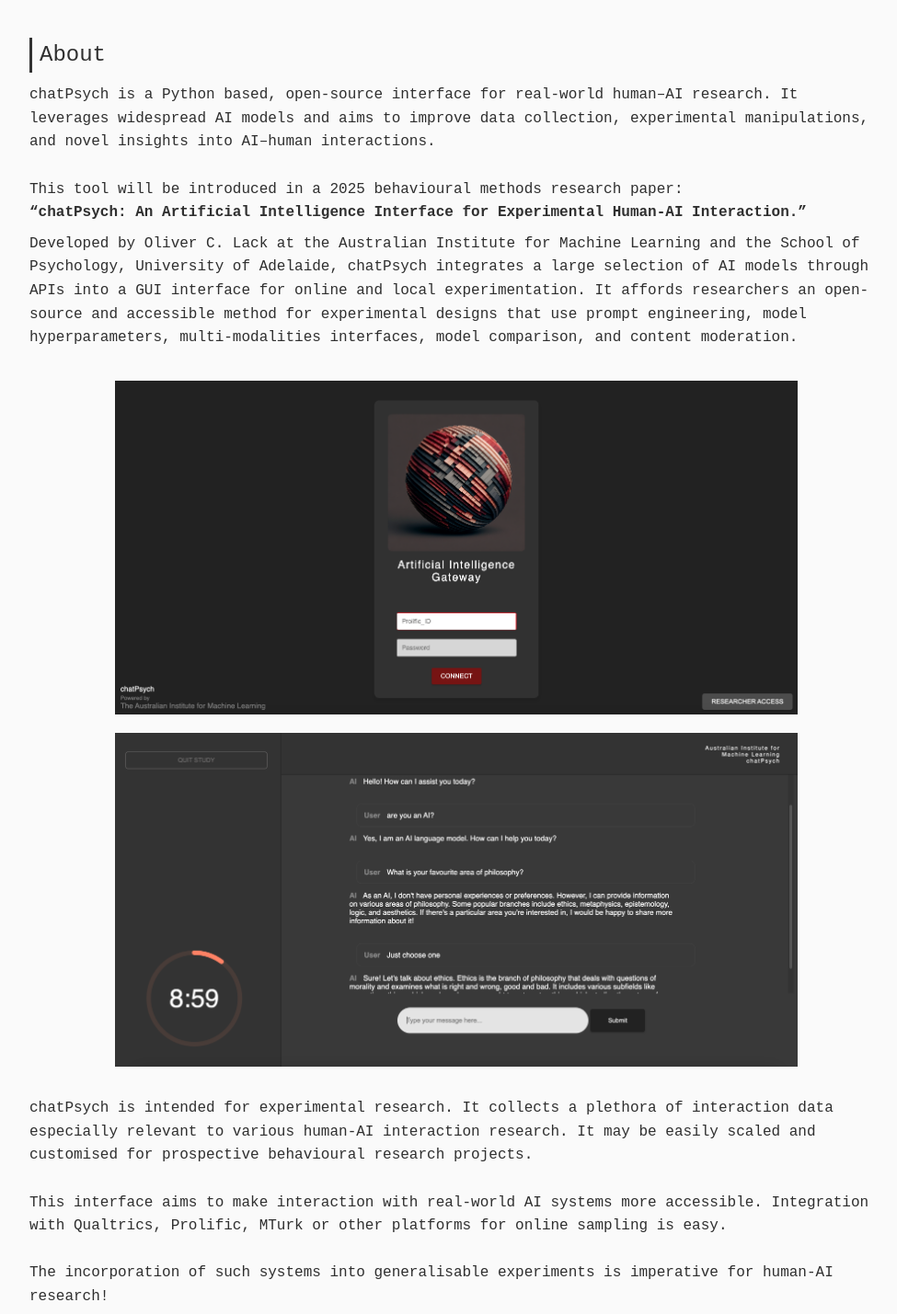
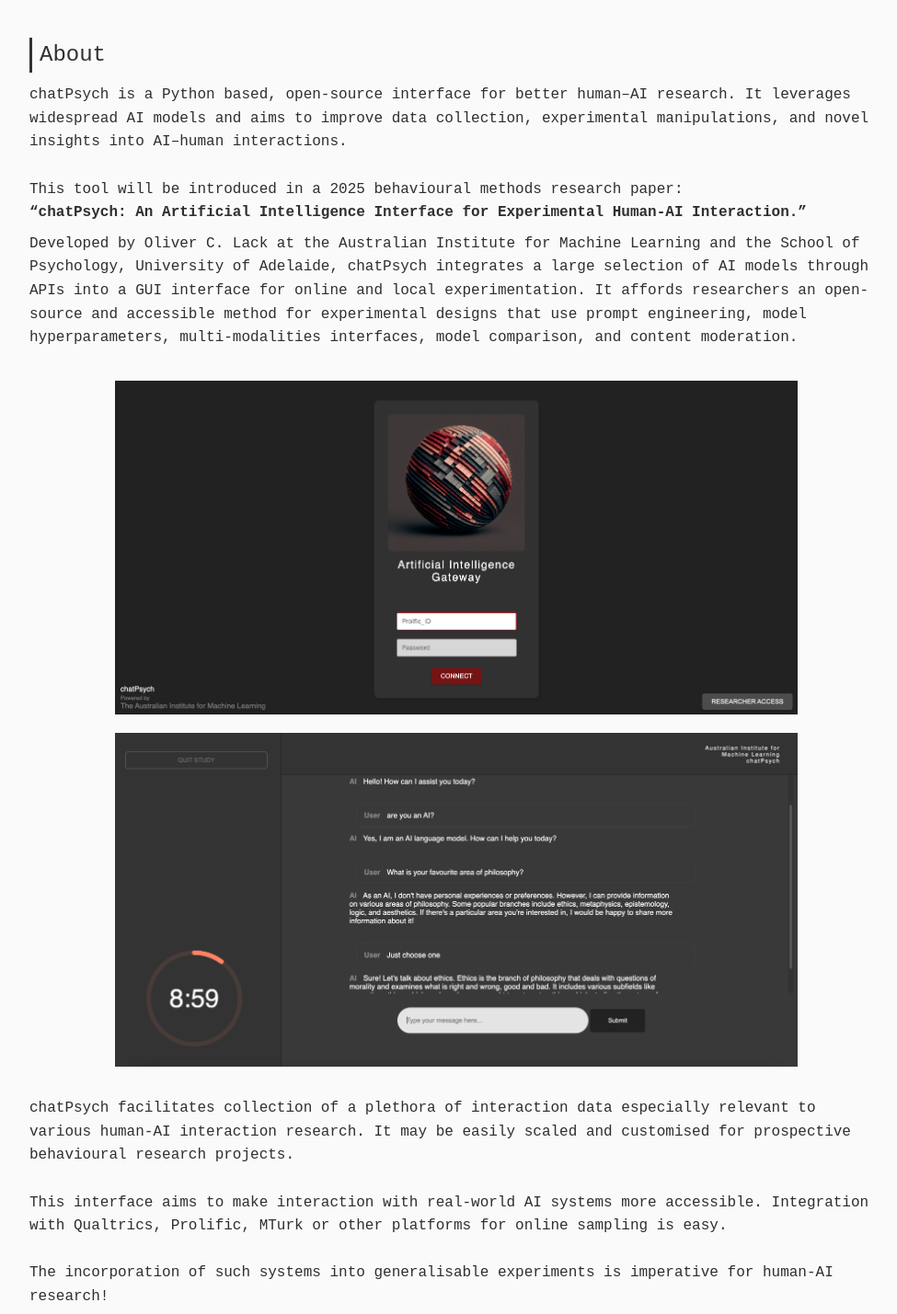
Before and after one commit to chatPsych/chatPsych.github.io, a plain HTML site: page index.html in a window 1280 px wide. Shown: the part 132-1561 px from the top of the page at 92% size, without its empty margins (144-1119 px from the left). Drawn offline with Linux system fonts and the light colour scheme.

Commit message:
Update index.html

```diff
--- a/index.html
+++ b/index.html
@@ -28,14 +28,14 @@
   <!-- About Section -->
   <section id="about" class="section">
     <h2>About</h2>
-    <p>chatPsych is a Python based, open-source interface for real-world human–AI research. It leverages widespread AI models and aims to improve data collection, experimental manipulations, and novel insights into AI–human interactions. <br><br>This tool will be introduced in a 2025 behavioural methods research paper:<br> <strong>“chatPsych: An Artificial Intelligence Interface for Experimental Human-AI Interaction.”</strong></p>
+    <p>chatPsych is a Python based, open-source interface for better human–AI research. It leverages widespread AI models and aims to improve data collection, experimental manipulations, and novel insights into AI–human interactions. <br><br>This tool will be introduced in a 2025 behavioural methods research paper:<br> <strong>“chatPsych: An Artificial Intelligence Interface for Experimental Human-AI Interaction.”</strong></p>
     <p>Developed by Oliver C. Lack at the Australian Institute for Machine Learning and the School of Psychology, University of Adelaide, chatPsych integrates a large selection of AI models through APIs into a GUI interface for online and local experimentation. It affords researchers an open-source and accessible method for experimental designs that use prompt engineering, model hyperparameters, multi-modalities interfaces, model comparison, and content moderation.</p>
     <br>
     <div class="img-container">
       <img class="img" src="static/img/Login.png" alt="Login Screen">
       <img class="img" src="static/img/Chat.png" alt="Chat Screen">
     </div>
-    <p><br>chatPsych is intended for experimental research. It collects a plethora of interaction data especially relevant to various human-AI interaction research. It may be easily scaled and customised for prospective behavioural research projects. <br><br>This interface aims to make interaction with real-world AI systems more accessible. Integration with Qualtrics, Prolific, MTurk or other platforms for online sampling is easy.<br><br> The incorporation of such systems into generalisable experiments is imperative for human-AI research!
+    <p><br>chatPsych facilitates collection of a plethora of interaction data especially relevant to various human-AI interaction research. It may be easily scaled and customised for prospective behavioural research projects. <br><br>This interface aims to make interaction with real-world AI systems more accessible. Integration with Qualtrics, Prolific, MTurk or other platforms for online sampling is easy.<br><br> The incorporation of such systems into generalisable experiments is imperative for human-AI research!
     <p>
       <br><strong>For usage, questions or collaborations, please cite and contact:</strong> <br><br>
       Oliver Lack <br>
```
